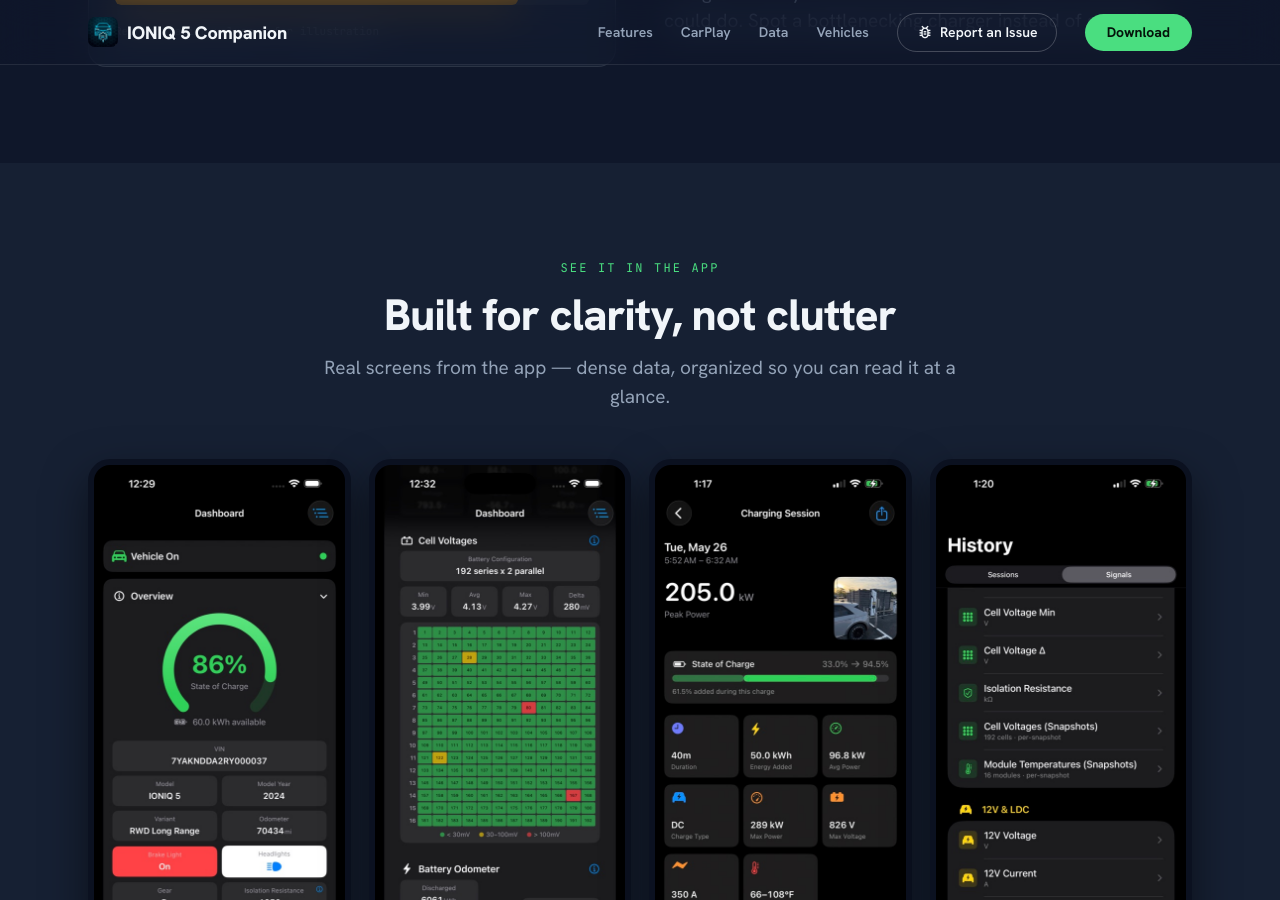
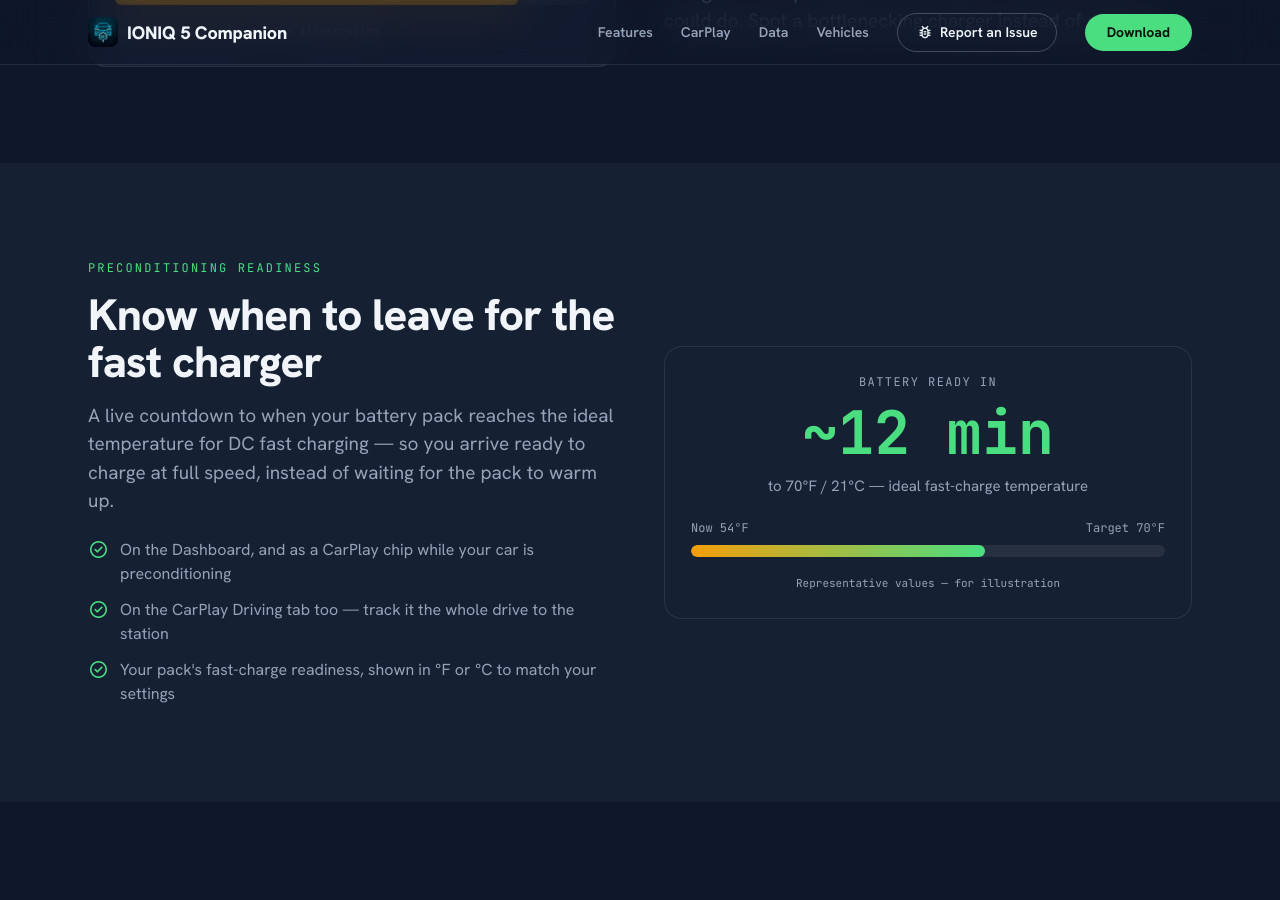
Before and after one commit to gburlingame/ioniq-app, a Jekyll site: the page built from index.html, in a window 1280 px wide and 900 px high, scrolled down 2710 px. Built offline with Jekyll 4.4.1, drawn with Linux system fonts in a browser that asks for light colours.

Commit message:
Add Preconditioning Readiness section to the landing page
Highlight the "Time to 70°F / 21°C" battery preconditioning ETA as its own
spotlight section after Charging Intelligence: a split layout with a
ready-to-fast-charge countdown card. Reuses existing section components; copy
is framed around pack thermal readiness for DC fast charging (not cabin
comfort), with illustrative numbers labeled as representative. Flipped the
Data/Reviews section backgrounds to preserve the neutral/surface rhythm.

Co-Authored-By: Claude Opus 4.8 (1M context) <noreply@anthropic.com>

```diff
--- a/index.html
+++ b/index.html
@@ -107,8 +107,32 @@ nav_exclude: true
   </div>
 </div></section>
 
+<!-- PRECONDITIONING READINESS -->
+<section id="preconditioning" class="pad" style="background:var(--surface)"><div class="wrap">
+  <div class="split">
+    <div>
+      <div class="eyebrow">Preconditioning readiness</div>
+      <h2>Know when to leave for the fast&nbsp;charger</h2>
+      <p class="lead">A live countdown to when your battery pack reaches the ideal temperature for DC fast charging &mdash; so you arrive ready to charge at full speed, instead of waiting for the pack to warm up.</p>
+      <ul class="feature-list">
+        <li><span class="material-symbols-outlined">check_circle</span>On the Dashboard, and as a CarPlay chip while your car is preconditioning</li>
+        <li><span class="material-symbols-outlined">check_circle</span>On the CarPlay Driving tab too &mdash; track it the whole drive to the station</li>
+        <li><span class="material-symbols-outlined">check_circle</span>Your pack's fast-charge readiness, shown in &deg;F or &deg;C to match your settings</li>
+      </ul>
+    </div>
+    <div class="meter" style="text-align:center">
+      <div class="mono" style="font-size:12px;letter-spacing:.12em;text-transform:uppercase;color:var(--on-surface-variant);margin-bottom:12px">Battery ready in</div>
+      <div class="mono" style="font-size:clamp(44px,7vw,60px);font-weight:700;color:var(--primary);line-height:1">~12 min</div>
+      <div style="font-size:15px;color:var(--on-surface-variant);margin:12px 0 22px">to 70&deg;F / 21&deg;C &mdash; ideal fast-charge temperature</div>
+      <div class="mono" style="display:flex;justify-content:space-between;font-size:12px;color:var(--on-surface-variant);margin-bottom:8px"><span>Now 54&deg;F</span><span>Target 70&deg;F</span></div>
+      <div class="bar"><span style="width:62%;background:linear-gradient(90deg,var(--tertiary),var(--primary))"></span></div>
+      <div class="mono" style="margin-top:18px;font-size:11px;color:var(--on-surface-variant)">Representative values &mdash; for illustration</div>
+    </div>
+  </div>
+</div></section>
+
 <!-- DATA GALLERY -->
-<section id="data" class="pad" style="background:var(--surface)"><div class="wrap">
+<section id="data" class="pad"><div class="wrap">
   <div class="center">
     <div class="eyebrow">See it in the app</div>
     <h2>Built for clarity, not clutter</h2>
@@ -123,7 +147,7 @@ nav_exclude: true
 </div></section>
 
 <!-- REVIEWS -->
-<section id="reviews" class="pad"><div class="wrap">
+<section id="reviews" class="pad" style="background:var(--surface)"><div class="wrap">
   <div class="center">
     <div class="eyebrow">From the App Store</div>
     <h2>What owners are saying</h2>
```
